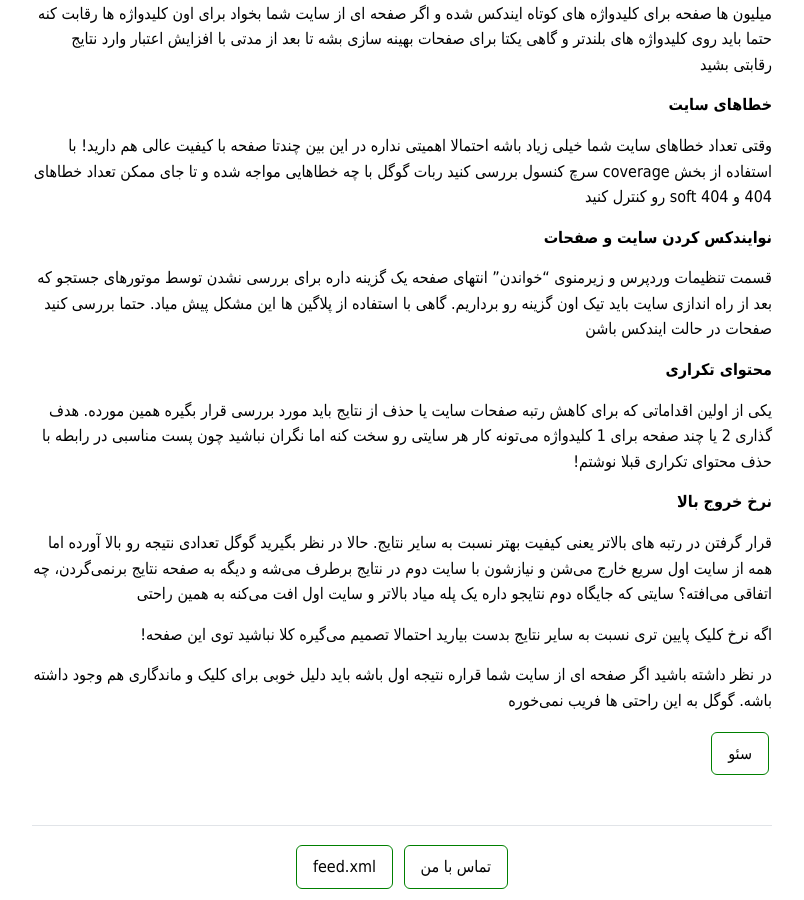
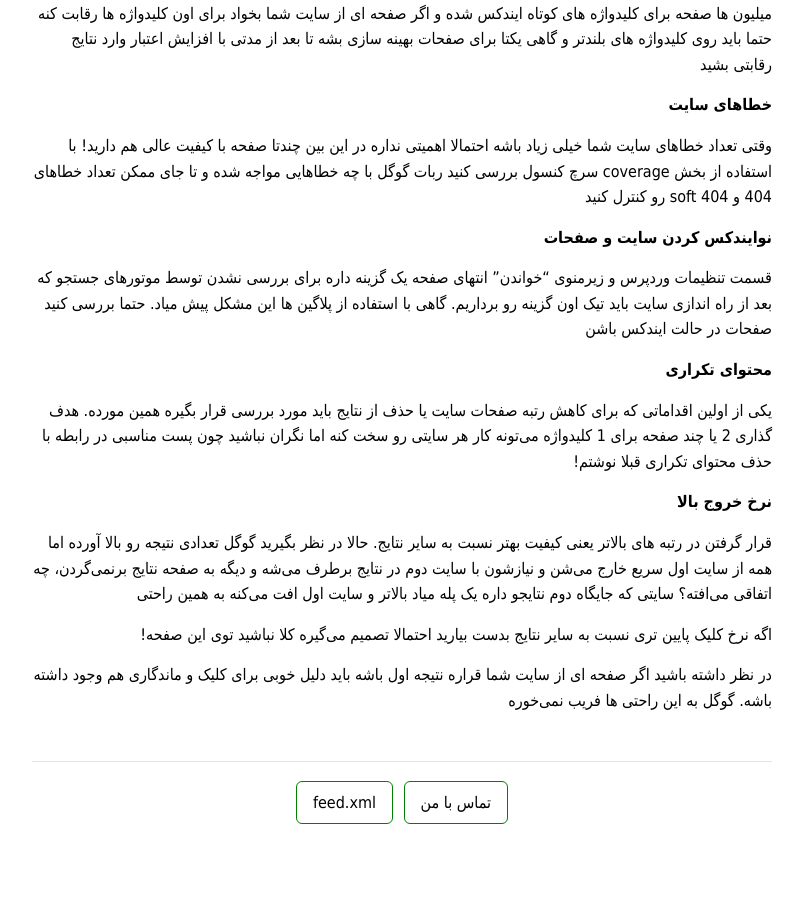
Before and after one commit to darkblog/darkblog.github.io, a Jekyll site: the page built from _posts/2021-5-2-ranking-drop.md, in a window 1280 px wide and 900 px high, scrolled down 2671 px. Shown: the whole window, without its empty margins (238-1042 px from the left). Built offline with Jekyll 4.4.1, drawn with Linux system fonts in a browser that asks for light colours; after the commit the page ends 3506 px from its top, so only the background shows below that.

Commit message:
Update 2021-5-2-ranking-drop.md

```diff
--- a/_posts/2021-5-2-ranking-drop.md
+++ b/_posts/2021-5-2-ranking-drop.md
@@ -105,5 +105,3 @@ title: دلایل حذف صفحات از نتایج گوگل و افت رتبه
 اگه نرخ کلیک پایین تری نسبت به سایر نتایج بدست بیارید احتمالا تصمیم می‌گیره کلا نباشید توی این صفحه!
 
 در نظر داشته باشید اگر صفحه ای از سایت شما قراره نتیجه اول باشه باید دلیل خوبی برای کلیک و ماندگاری هم وجود داشته باشه. گوگل به این راحتی ها فریب نمی‌خوره
-
-<a href="{{ site.url }}/seo" class="button">سئو</a>
```
